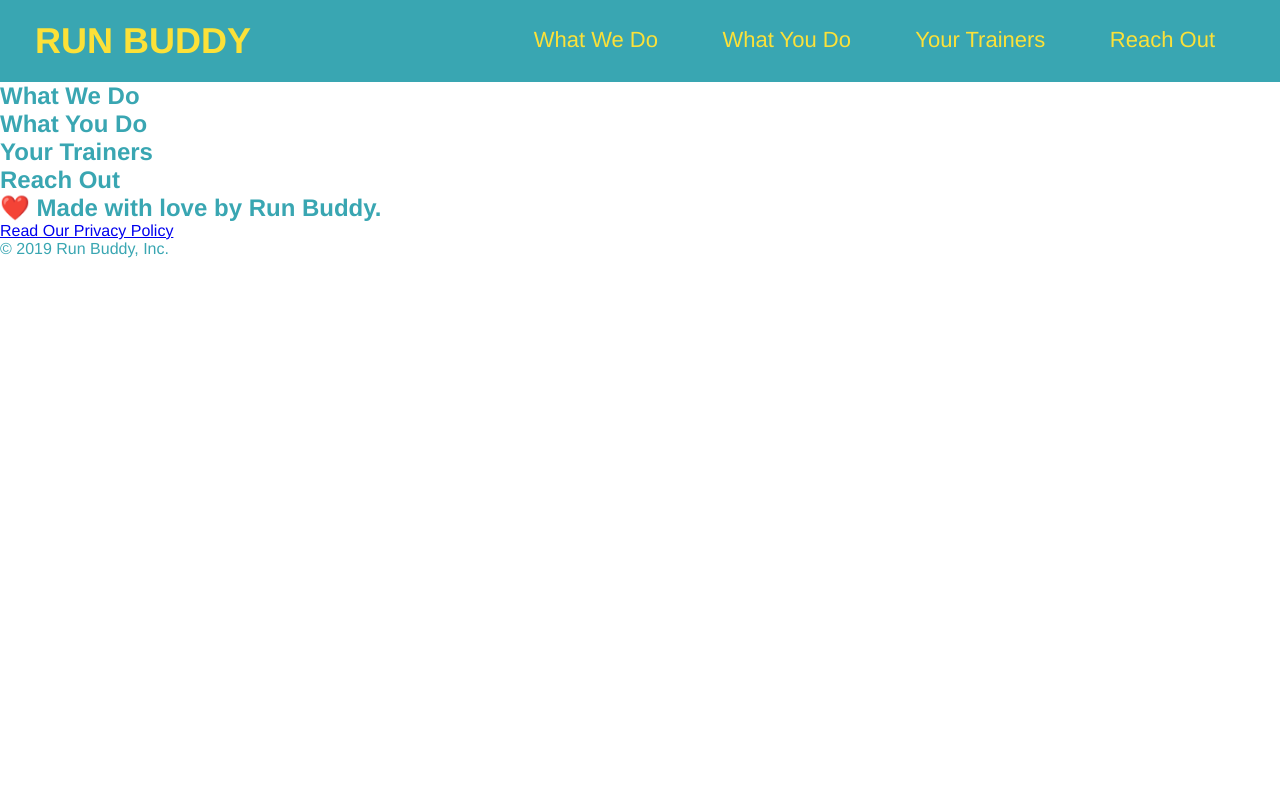
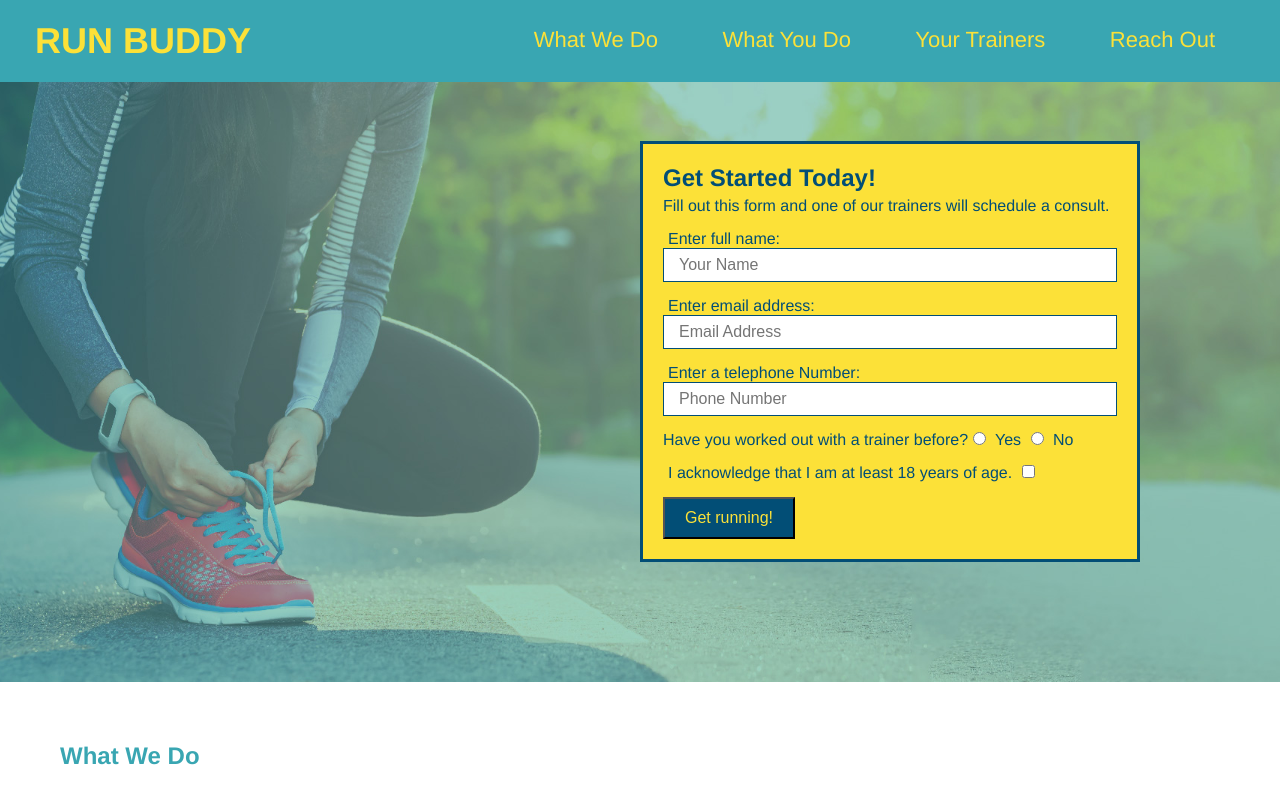
Before and after one commit to pj710/run-buddy, a plain HTML site: page index.html in a window 1280 px wide. Shown: the top 800 px of the page. Drawn offline with Linux system fonts and the light colour scheme.

Commit message:
sign up form styled

```diff
--- a/assets/css/style.css
+++ b/assets/css/style.css
@@ -1,6 +1,7 @@
 * {
     margin: 0;
     padding: 0;
+    box-sizing: border-box;
 }
 body {
     font-family: Helvetica, Arial, sans-serif;
@@ -33,3 +34,75 @@ header nav ul li a {
     font-weight: lighter;
     font-size: 22px;
   }
+footer {
+      background-color: #fce138;
+      padding: 40px 35px;
+      width: 100%;
+}
+footer h2{
+    font-size: 30px;
+    color: #024e76;
+    margin: 0;
+    display: inline;
+}
+footer div{
+    float: right;
+    line-height: 1.5;
+    text-align: right;
+    display: inline;
+}
+footer a {
+    color: #024e76
+}
+section {
+    padding: 60px;
+}
+/* Hero Style Start */
+.hero {
+    background-image: url(../images/hero-bg.jpeg);
+    height: 600px;
+    background-size: cover;
+    background-position: center;
+    position: relative;
+}
+/* Hero Style End */
+/* Form box Style start */
+.hero-form{
+    border: solid 3px #024e76 ;
+    background-color: #fce138;
+    padding: 20px;
+    width: 500px;
+    color: #024e76;
+    position:absolute;
+    right: 140px;
+    bottom: 120px
+}
+section div h3{
+    color: #024e76;
+    font-size: 24px;
+    font-weight: bold;
+}
+section div p{
+    font-weight: lighter;
+    font-size: 16px;
+    margin: 5px 0px 15px 0px;
+}
+/*styling of the form*/
+.form-input{
+    border: 1px solid #024e76;
+    display: block;
+    padding: 7px 15px;
+    font-size: 16px;
+    color:#024e76;
+    width:100%;
+    margin-bottom: 15px;
+}
+.hero-form label{
+    margin: 0 5px;
+}
+.hero-form button{
+    background-color: #024e76;
+    color:#fce138;
+    padding: 10px 20px;
+    font-size: 16px;
+}
--- a/index.html
+++ b/index.html
@@ -33,9 +33,37 @@
         </header>
 
         <!--hero/jumbotron-->
-        <section>
-
-       </section>
+        <section class="hero">
+            <div class="hero-form">
+                <h3>Get Started Today!</h3>
+                <p>Fill out this form and one of our trainers will schedule a consult.</p>
+            <!--Add Form element-->
+            <form>
+                <label for="name">Enter full name:</label>
+                <input class="form-input" type="text" placeholder="Your Name" name="name" id="name"/>
+                <label for="email">Enter email address:</label>
+                <input class="form-input" type="text" placeholder="Email Address" name="email" id="email"/>
+                <label for="phone">Enter a telephone Number:</label>
+                <input class="form-input" type="text" placeholder="Phone Number" name="phone" id="phone"/>
+                <p>
+                    Have you worked out with a trainer before?
+                    <input type="radio" name="trainer-confirm" id="trainer-yes"/>
+                    <label for="trainer-yes">Yes</label>
+                    <input type="radio" name="trainer-confirm" id="trainer-no"/>
+                    <label for="trainer-no">No</label>
+                </p>
+                <p>
+                    <label for="checkbox">
+                        I acknowledge that I am at least 18 years of age.
+                    </label>
+                    <input type="checkbox" name="age-confirm" id="checkbox"/>
+                </p>
+                <button type="submit">
+                    Get running!
+                </button>
+            </form>
+            </div>
+        </section>
 
        <!--"What We Do" section-->
        <section>
```
Also changed, not shown: assets/images/hero-bg.jpeg (added).
